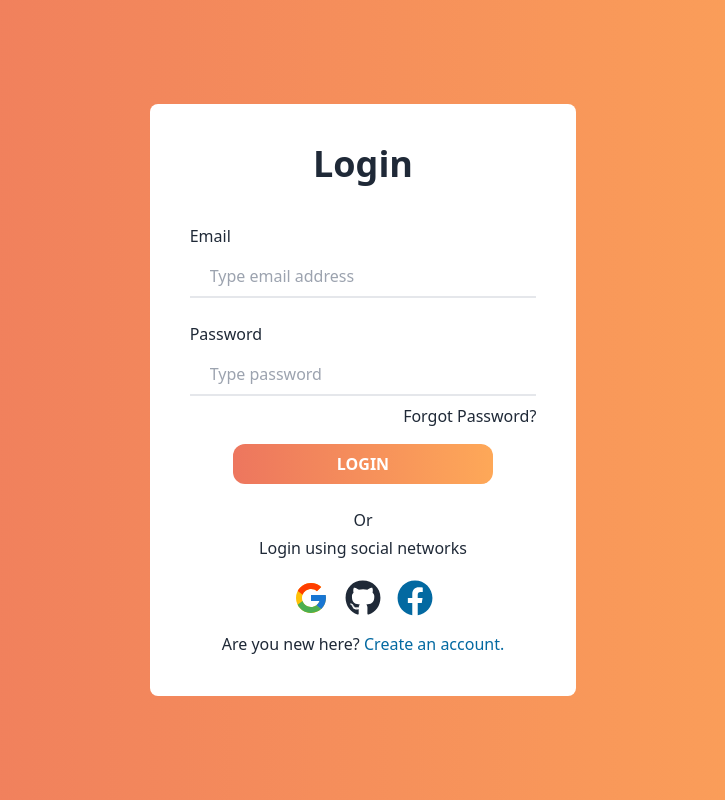
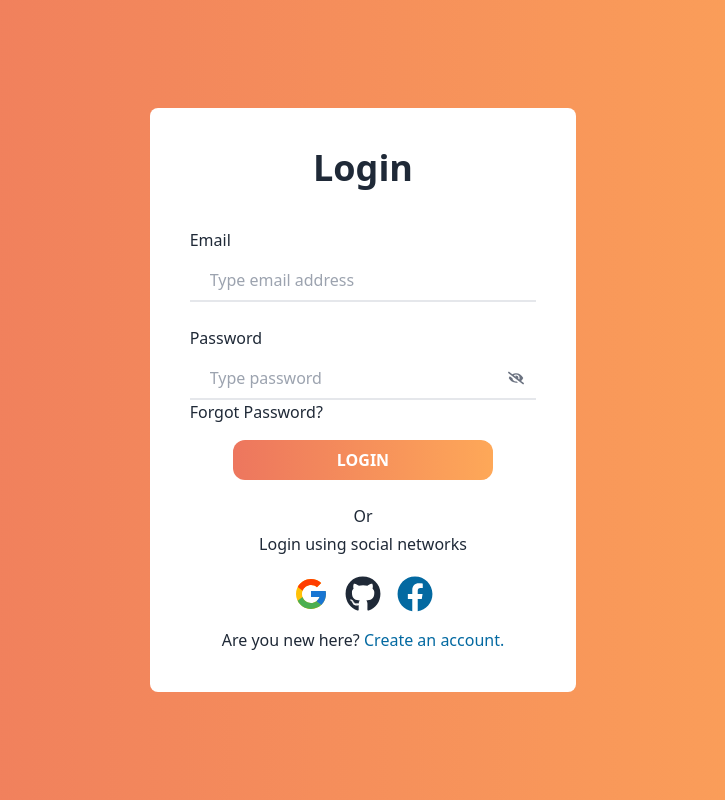
Before and after one commit to atique-shahriar/login-register-authentication-page-using-firebase, a React (Vite) app: page / in a window 1280 px wide. Shown: the whole page, without its empty margins (277-1002 px from the left). Built offline with nearby package versions, Linux system fonts and the light colour scheme.

Commit message:
Login and Singin Page complete with email verification

```diff
--- a/src/components/Login.jsx
+++ b/src/components/Login.jsx
@@ -1,27 +1,90 @@
-import {FaGithub} from "react-icons/fa";
-import {FaFacebook} from "react-icons/fa";
-import {FcGoogle} from "react-icons/fc";
-import {Link} from "react-router-dom";
+import { sendEmailVerification, sendPasswordResetEmail, signInWithEmailAndPassword } from "firebase/auth";
+import { useRef, useState } from "react";
+import { FaEye, FaEyeSlash, FaFacebook, FaGithub } from "react-icons/fa";
+import { FcGoogle } from "react-icons/fc";
+import { Link } from "react-router-dom";
+import { auth } from "./firebase.config";
 
 const Login = () => {
+  const [showPassword, setShowPassword] = useState(false);
+  const [createUserError, setCreateUserError] = useState("");
+  const [createUserSuccess, setCreateUserSuccess] = useState("");
+  const emailRef = useRef();
+  const emailRegex = /^[^\s@]+@[^\s@]+\.[^\s@]+$/;
+
+  const handleForgotPassword = () => {
+    const email = emailRef.current.value;
+    if (!email) {
+      alert("Please provide email address");
+      return;
+    } else if (!emailRegex.test(email)) {
+      alert("Please provide valid email address");
+      return;
+    }
+    sendPasswordResetEmail(auth, email)
+      .then(() => {
+        alert("Please check your email to reset password.");
+      })
+      .catch((error) => {
+        console.log(error.message);
+      });
+  };
+
+  const handleLogin = (e) => {
+    e.preventDefault();
+    const email = e.target.email.value;
+    const password = e.target.password.value;
+    console.log(email, password);
+
+    setCreateUserError("");
+    setCreateUserSuccess("");
+
+    signInWithEmailAndPassword(auth, email, password)
+      .then((result) => {
+        console.log(result.user);
+        if (result.user.emailVerified) {
+          setCreateUserSuccess("Logged in successfully...");
+        } else {
+          sendEmailVerification(result.user).then(() => {
+            setCreateUserSuccess("Please check email for verification");
+          });
+        }
+      })
+      .catch((error) => {
+        console.log(error.message);
+        setCreateUserError("Password Error or Don't exist any account!!");
+      });
+  };
+
   return (
     <div className="min-h-screen bg-gradient-to-r from-[#ED765E] to-[#FEA858]">
       <div className="flex items-center justify-center min-h-screen">
         <div className="bg-white w-4/5 lg:w-1/3 rounded-lg mx-auto p-10 h-5/6 ">
           <h3 className="text-center font-bold text-4xl mb-10 ">Login</h3>
+          <form onSubmit={handleLogin}>
             <label htmlFor="email" className="block mt-6">
               Email
             </label>
-          <input className="block px-5 py-2  border-b-2 w-full mt-2 " type="email" placeholder="Type email address" />
+            <input className="block px-5 py-2  border-b-2 w-full mt-2 " name="email" type="email" ref={emailRef} placeholder="Type email address" required />
 
-          <label htmlFor="email" className="block mt-6">
+            <label htmlFor="password" className="block mt-6">
               Password
             </label>
-          <input className="block px-5 py-2 border-b-2 w-full mt-2" type="password" placeholder="Type password" />
-          <p className="text-right mt-2">Forgot Password?</p>
+            <div className="flex relative">
+              <input className="block px-5 py-2 border-b-2 w-full mt-2" name="password" type={showPassword ? "text" : "password"} placeholder="Type password" required />
+              <span onClick={() => setShowPassword(!showPassword)} className="hover:cursor-pointer absolute right-3 top-5 text-gray-500">
+                {showPassword ? <FaEye></FaEye> : <FaEyeSlash></FaEyeSlash>}
+              </span>
+            </div>
+            <a className="text-right mt-2 hover:cursor-pointer hover:underline hover:text-blue-600" onClick={handleForgotPassword}>
+              Forgot Password?
+            </a>
             <div className="flex mt-4 justify-center">
               <input type="submit" value="LOGIN" className="bg-gradient-to-r from-[#ED765E] to-[#FEA858] w-3/4 py-2 rounded-xl font-bold text-white" />
             </div>
+          </form>
+          <div>{createUserError && <p className="mt-1 text-red-600 text-center">{createUserError}</p>}</div>
+          <div>{createUserSuccess && <p className="mt-1 text-green-600 text-center">{createUserSuccess}</p>}</div>
           <div className="flex flex-col items-center justify-center  mt-6">
             <p>Or</p>
             <p className="my-1">Login using social networks</p>
@@ -30,6 +93,7 @@ const Login = () => {
               <FaGithub className="text-4xl"></FaGithub>
               <FaFacebook className="text-4xl text-sky-700"></FaFacebook>
             </div>
+
             <p className="mt-4">
               Are you new here?{" "}
               <span className="text-sky-700">
--- a/src/components/Register.jsx
+++ b/src/components/Register.jsx
@@ -1,4 +1,4 @@
-import { createUserWithEmailAndPassword } from "firebase/auth";
+import { createUserWithEmailAndPassword, sendEmailVerification, updateProfile } from "firebase/auth";
 import { useState } from "react";
 import { FaEye, FaEyeSlash } from "react-icons/fa";
 import { Link } from "react-router-dom";
@@ -11,12 +11,12 @@ const Register = () => {
 
   const handleRegister = (e) => {
     e.preventDefault();
-    const displayName = e.target.username.value;
+    const name = e.target.username.value;
     const email = e.target.email.value;
     const password = e.target.password.value;
     const confirmPassword = e.target.confirmPassword.value;
-    console.log(displayName, email, password, confirmPassword);
-    console.log(password.length);
+    const isChecked = e.target.termsConditions.checked;
+    console.log(name, email, password, confirmPassword, isChecked);
 
     setCreateUserError("");
     setCreateUserSuccess("");
@@ -27,15 +27,30 @@ const Register = () => {
     } else if (!/[A-Z]/.test(password)) {
       setCreateUserError("Password should contains minimum 1 uppercase, 1 lowercase, 1 number, 1 special character (! , @ $ %)");
       return;
+    } else if (!isChecked) {
+      setCreateUserError("Please accept our terms and conditions.");
+      return;
     }
 
     createUserWithEmailAndPassword(auth, email, password)
       .then((result) => {
         console.log(result.user);
-        setCreateUserSuccess("User created successfully...");
+        updateProfile(result.user, {displayName: name})
+          .then(() => {
+            console.log("Profile Update Successfully");
+          })
+          .catch((error) => {
+            console.log(error.message);
+          });
+
+        sendEmailVerification(result.user).then(() => {
+          alert("Please check email for verification");
+          setCreateUserSuccess("User created successfully...");
+        });
       })
       .catch((error) => {
         setCreateUserError("Already added this email.");
+        console.log(error.message);
       });
   };
 
@@ -75,6 +90,11 @@ const Register = () => {
               </span>
             </div>
 
+            <div className="flex items-center gap-2 mt-2 font-semibold">
+              <input type="checkbox" name="termsConditions" id="" />
+              <label htmlFor="termsConditions">Accept our terms and conditions.</label>
+            </div>
+
             <div className="flex mt-4 justify-center">
               <input type="submit" value="REGISTER" className="bg-gradient-to-r from-[#ED765E] to-[#FEA858] w-3/4 py-2 rounded-xl font-bold text-white" />
             </div>
```
Lines whose indentation alone changed are shown as unchanged.
